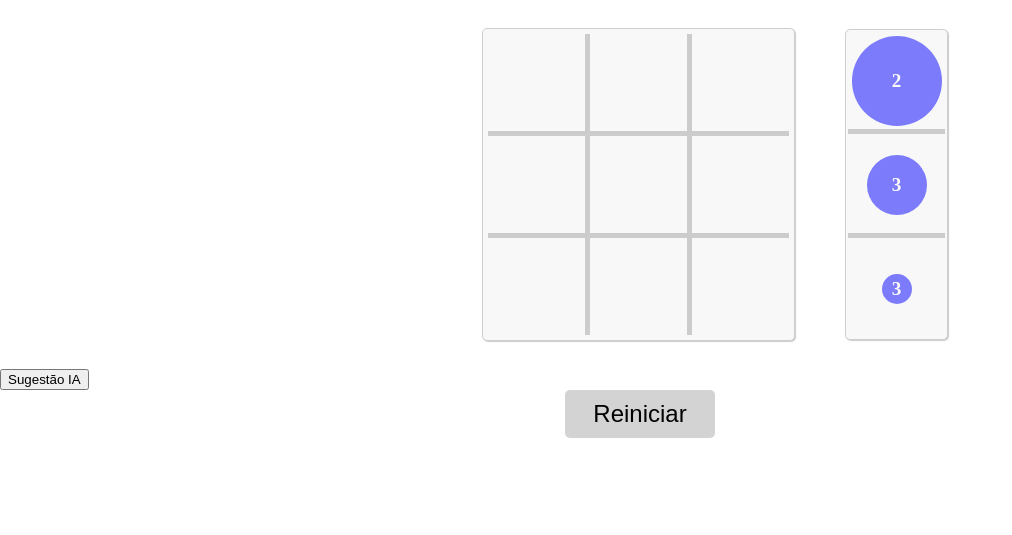
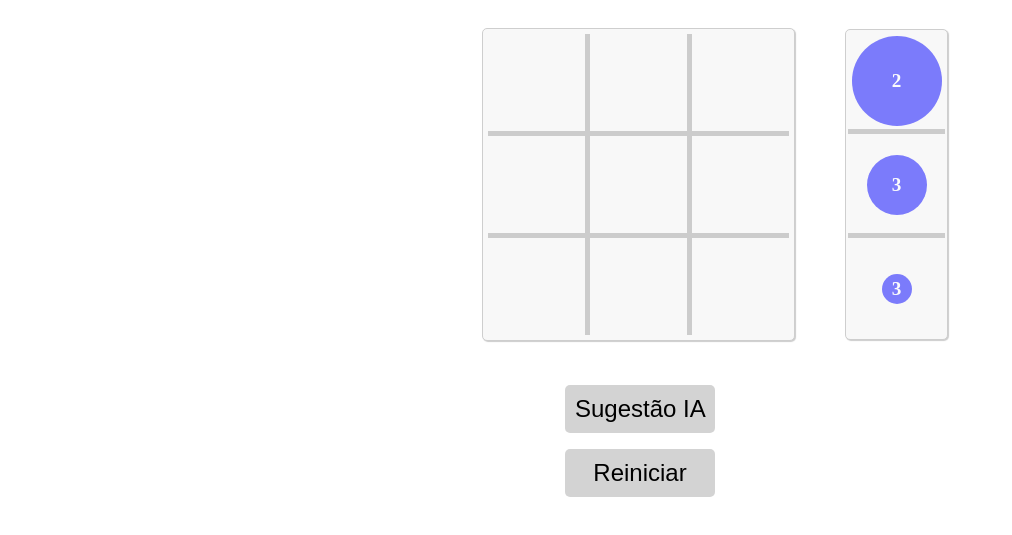
Before and after one commit to filipechesco/gobblet-gobblers, a plain HTML site: page index.html in a window 1280 px wide. Shown: the part 79-614 px from the top of the page, without its empty margins (0-1012 px from the left). Drawn offline with nearby package versions, Linux system fonts and the light colour scheme.

Commit message:
Estilos para área de sugestões com IA

```diff
--- a/style.css
+++ b/style.css
@@ -20,7 +20,8 @@ header {
   text-align: center;
 }
 
-#reiniciar {
+#reiniciar,
+#botao-ia {
   display: block;
 	margin-left: auto;
 	margin-right: auto;
@@ -31,6 +32,23 @@ header {
 	border: none;
 	border-radius: 5px;
 	cursor: pointer;
+}
+
+#botao-ia:disabled {
+	background: #e8e8e8;
+	color: lightgrey;
+}
+
+#sugestao-ia {
+	height: 80px;
+	display: flex;
+	align-items: center;
+	justify-content: center;
+}
+
+#texto-ia {
+	font-size: 1em;
+	font-family: system-ui;
 }
 
 /* estilização do tabuleiro e das peças disponíveis */
```
